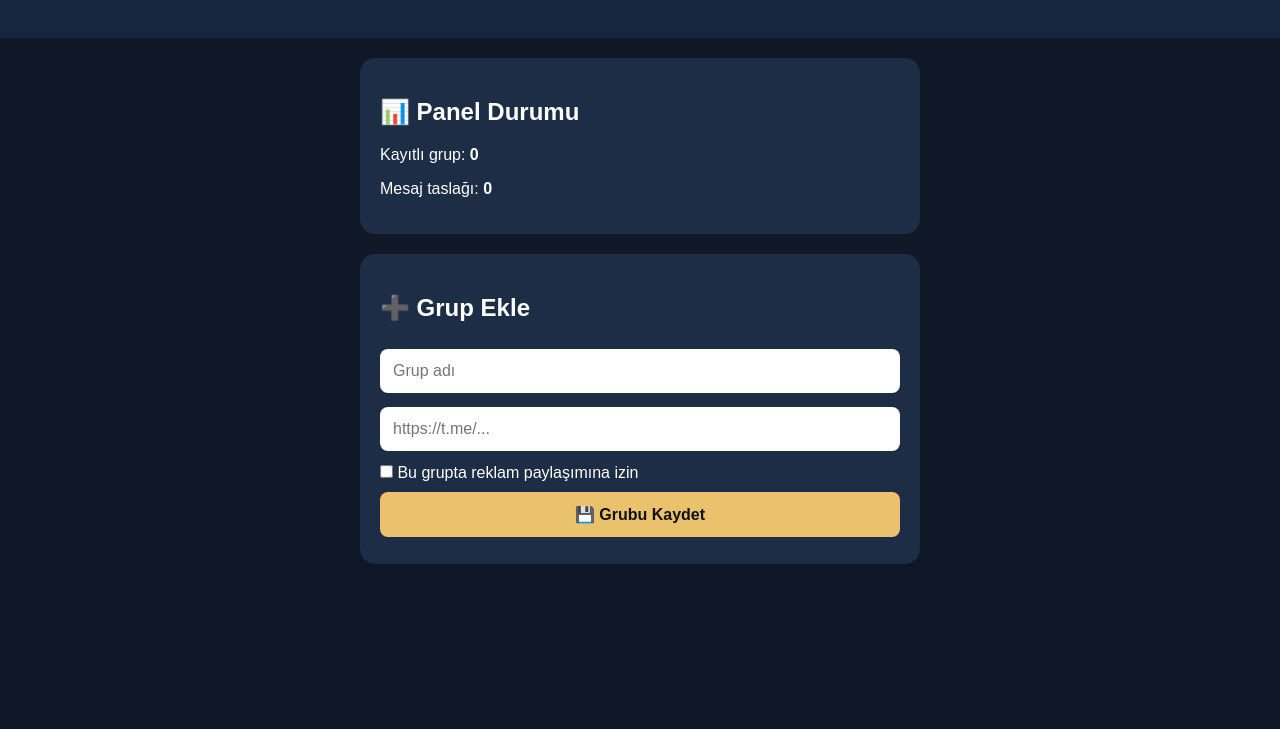
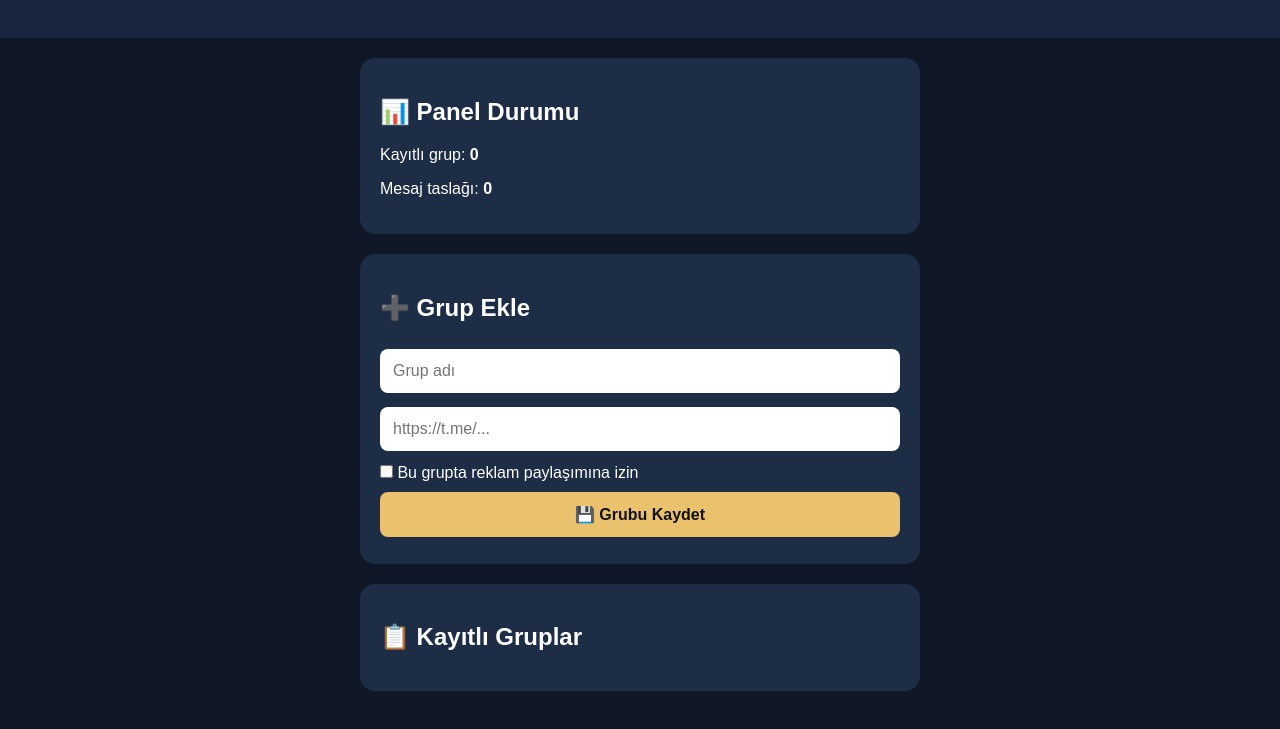
Before and after one commit to muratoktay2133-hub/Reklam-paneli, a plain HTML site: page index.html in a window 1280 px wide. Shown: the part 127-856 px from the top of the page. Before the commit the page ends 800 px from the top, so only its background shows below. Drawn offline with Linux system fonts and the light colour scheme.

Commit message:
Add function to display stored groups

```diff
--- a/index.html
+++ b/index.html
@@ -118,6 +118,30 @@ function mesajAyariKaydet(mesaj, dakika) {
 
   alert("Mesaj ayarları kaydedildi!");
 }
+  function gruplariGoster() {
+  const gruplar = JSON.parse(
+    localStorage.getItem('gruplar') || '[]'
+  );
+
+  let alan = document.getElementById('grupListesi');
+
+  if (!alan) {
+    alan = document.createElement('div');
+    alan.id = 'grupListesi';
+    alan.className = 'card';
+    document.querySelector('main').appendChild(alan);
+  }
+
+  alan.innerHTML = '<h2>📋 Kayıtlı Gruplar</h2>';
+
+  gruplar.forEach((grup, i) => {
+    const satir = document.createElement('p');
+    satir.textContent = (i + 1) + '. ' + grup.ad + ' — ' + grup.link;
+    alan.appendChild(satir);
+  });
+}
+
+window.addEventListener('load', gruplariGoster);
 </script>
 </body>
 </html>
```
